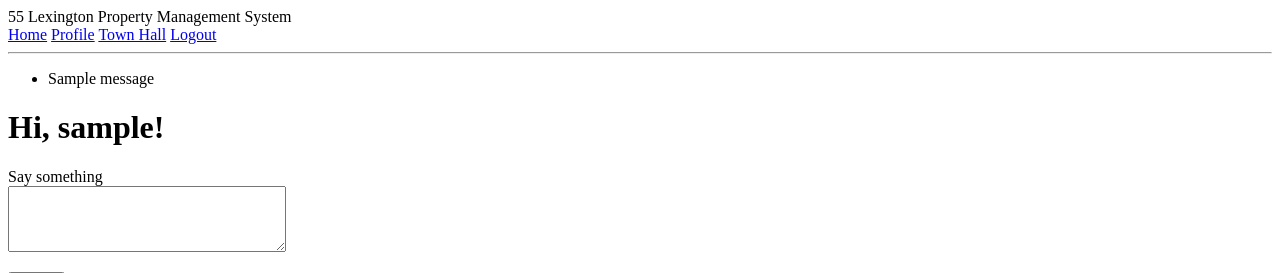
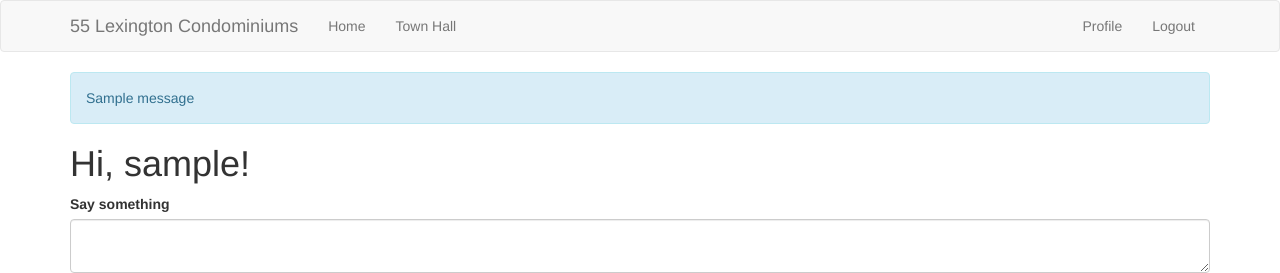
Before and after one commit to Lcarames90/CIS5800_pt2, a Flask app: page / in a window 1280 px wide. Shown: the top 273 px of the page. Run offline with Flask 2, Linux system fonts and the light colour scheme; a user stored in the database is signed in; tables that the repository leaves empty hold one stand-in row (values such as "Sample post"); one stand-in notice (Sample message) is shown; some libraries are stand-ins or nearby versions.

Commit message:
facelift, html mods

```diff
--- a/app/__init__.py
+++ b/app/__init__.py
@@ -4,6 +4,7 @@ from flask_sqlalchemy import SQLAlchemy
 from flask_migrate import Migrate
 from flask_login import LoginManager
 from flask_mail import Mail
+from flask_bootstrap import Bootstrap
 
 app = Flask(__name__)
 app.config.from_object(Config)
@@ -12,5 +13,6 @@ migrate = Migrate(app, db)
 login = LoginManager(app)
 login.login_view = 'login'
 mail = Mail(app)
+bootstrap = Bootstrap(app)
 
 from app import routes,models
--- a/app/templates/_post.html
+++ b/app/templates/_post.html
@@ -1,8 +1,17 @@
-<table>
-    <tr valign="top">
-        <td><img src="{{ post.author.avatar(36) }}"></td>
+<table class="table table-hover">
+    <tr>
+        <td width="70px">
+            <a href="{{ url_for('user', username=post.author.username) }}">
+                <img src="{{ post.author.avatar(70) }}" />
+            </a>
+        </td>
         <td>
-            <a href ="{{url_for('user', username = post.author.username) }}">{{ post.author.username }}</a>
-            says:<br>{{ post.body }}</td>
+            <a href="{{ url_for('user', username=post.author.username) }}">
+                {{ post.author.username }}
+            </a>
+            says:
+            <br>
+            {{ post.body }}
+        </td>
     </tr>
 </table>
--- a/app/templates/base.html
+++ b/app/templates/base.html
@@ -1,37 +1,50 @@
-<!DOCTYPE html>
-<html>
-<head>
-    {% if title %}
-        <title>
-            {{title}} - 55 Lexington
-        </title>
+{% extends 'bootstrap/base.html' %}
+
+{% block title %}
+    {% if title %}{{ title }} - 55 Lexington Condominiums{% else %}Welcome to 55 Lexington{% endif %}
+{% endblock %}
+
+{% block navbar %}
+    <nav class="navbar navbar-default">
+        <div class="container">
+            <div class="navbar-header">
+                <button type="button" class="navbar-toggle collapsed" data-toggle="collapse" data-target="#bs-example-navbar-collapse-1" aria-expanded="false">
+                    <span class="sr-only">Toggle navigation</span>
+                    <span class="icon-bar"></span>
+                    <span class="icon-bar"></span>
+                    <span class="icon-bar"></span>
+                </button>
+                <a class="navbar-brand" href="{{ url_for('index') }}">55 Lexington Condominiums</a>
+            </div>
+            <div class="collapse navbar-collapse" id="bs-example-navbar-collapse-1">
+                <ul class="nav navbar-nav">
+                    <li><a href="{{ url_for('index') }}">Home</a></li>
+                    <li><a href="{{ url_for('townhall') }}">Town Hall</a></li>
+                </ul>
+                <ul class="nav navbar-nav navbar-right">
+                    {% if current_user.is_anonymous %}
+                    <li><a href="{{ url_for('login') }}">Login</a></li>
                     {% else %}
-        Welcome to 55 Lexington
+                    <li><a href="{{ url_for('user', username=current_user.username) }}">Profile</a></li>
+                    <li><a href="{{ url_for('logout') }}">Logout</a></li>
                     {% endif %}
-</head>
-<body>
-    <div>55 Lexington Property Management System
-        <br>
-        <a href = "{{ url_for('index') }}">Home</a>
-        {%  if current_user.is_anonymous %}
-        <a href = "{{ url_for('login') }}">Login</a>
-        {% else %}
-        <a href = "{{ url_for('user', username = current_user.username) }}">Profile</a>
-        <a href="{{ url_for('townhall') }}">Town Hall</a>
-        <a href = "{{ url_for('logout') }}">Logout</a>
-        {% endif %}
+                </ul>
             </div>
-    <hr>
+        </div>
+    </nav>
+{% endblock %}
+
+{% block content %}
+    <div class="container">
+
         {% with messages = get_flashed_messages() %}
         {% if messages %}
-<ul>
             {% for message in messages %}
-    <li> {{message}}</li>
+            <div class="alert alert-info" role="alert">{{ message }}</div>
             {% endfor %}
-</ul>
-
         {% endif %}
         {% endwith %}
-{% block content %} {% endblock %}
-</body>
-</html>
+
+        {% block app_content %}{% endblock %}
+    </div>
+    {% endblock %}
--- a/app/templates/index.html
+++ b/app/templates/index.html
@@ -1,28 +1,25 @@
 {% extends "base.html" %}
+{% import 'bootstrap/wtf.html' as wtf %}
 
-{% block content %}
+{% block app_content %}
     <h1>Hi, {{ current_user.username }}!</h1>
-    {% if form %}
-    <form action="" method="post">
-        {{ form.hidden_tag() }}
-        <p>
-            {{ form.post.label }}<br>
-            {{ form.post(cols=32, rows=4) }}<br>
-            {% for error in form.post.errors %}
-            <span style="color: red;">[{{ error }}]</span>
-            {% endfor %}
-        </p>
-        <p>{{ form.submit() }}</p>
-    </form>
+        {% if form %}
+        {{ wtf.quick_form(form) }}
+    <br>
     {% endif %}
 
-    {% for post in posts %}
-        {% include '_post.html' %}
-    {% endfor %}
-    {% if prev_url %}
-    <a href="{{ prev_url }}">Newer posts</a>
-    {% endif %}
-    {% if next_url %}
-    <a href="{{ next_url }}">Older posts</a>
-    {% endif %}
+    <nav aria-label="...">
+        <ul class="pager">
+            <li class="previous{% if not prev_url %} disabled{% endif %}">
+                <a href="{{ prev_url or '#' }}">
+                    <span aria-hidden="true">&larr;</span> Newer posts
+                </a>
+            </li>
+            <li class="next{% if not next_url %} disabled{% endif %}">
+                <a href="{{ next_url or '#' }}">
+                    Older posts <span aria-hidden="true">&rarr;</span>
+                </a>
+            </li>
+        </ul>
+    </nav>
 {% endblock %}
--- a/config.py
+++ b/config.py
@@ -6,3 +6,9 @@ class Config(object):
     SQLALCHEMY_DATABASE_URI = os.environ.get('DATABASE_URL') or 'sqlite:///' + os.path.join(basedir, 'app.db')
     SQLALCHEMY_TRACK_MODIFICATIONS = False
     POSTS_PER_PAGE = 3
+    MAIL_SERVER = os.environ.get('MAIL_SERVER')
+    MAIL_PORT = int(os.environ.get('MAIL_PORT') or 25)
+    MAIL_USE_TLS = os.environ.get('MAIL_USE_TLS') is not None
+    MAIL_USERNAME = os.environ.get('MAIL_USERNAME')
+    MAIL_PASSWORD = os.environ.get('MAIL_PASSWORD')
+    ADMINS = ['lee.carames@baruchmail.cuny.edu']
```
Also changed, not shown: app.db. Lines whose indentation alone changed are shown as unchanged.
